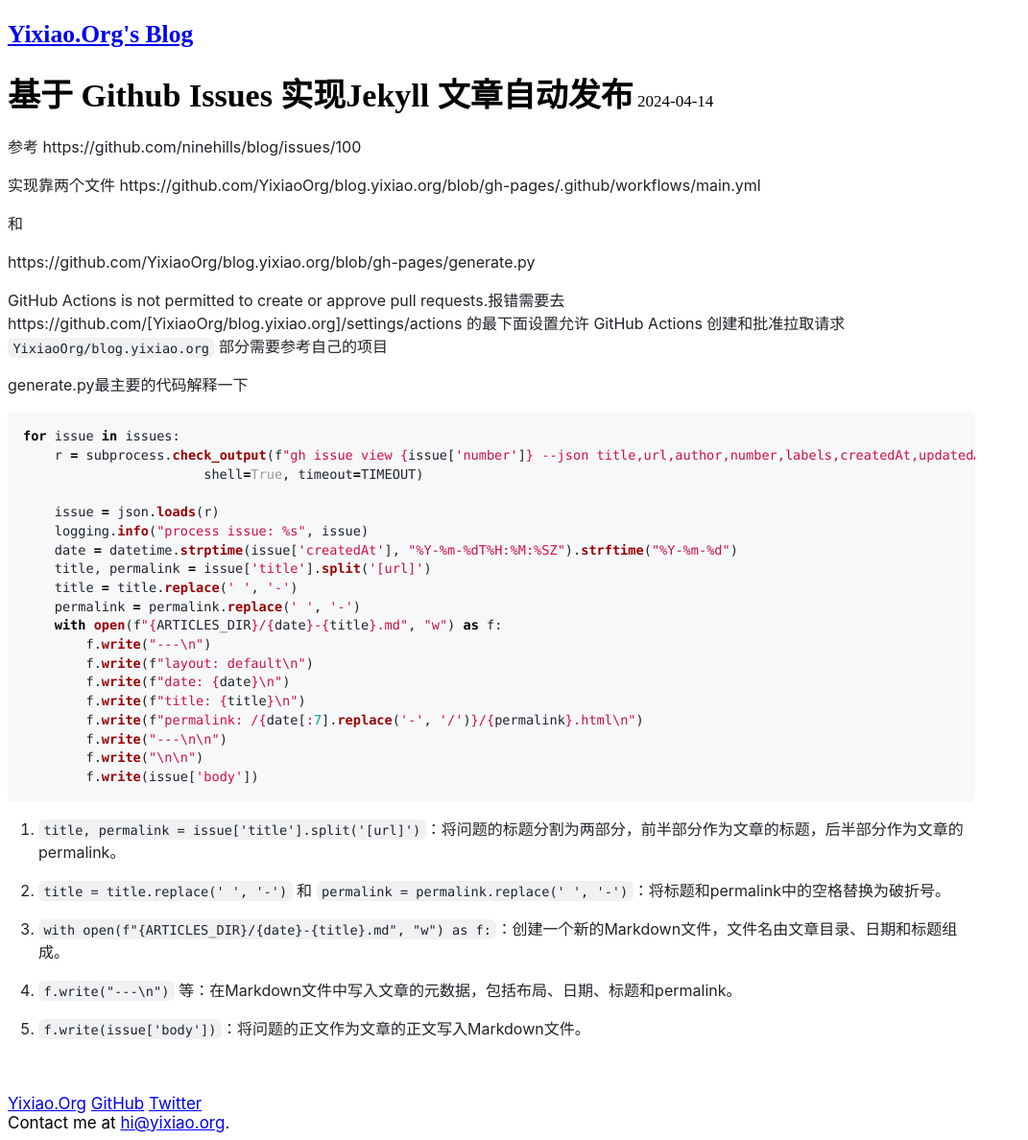
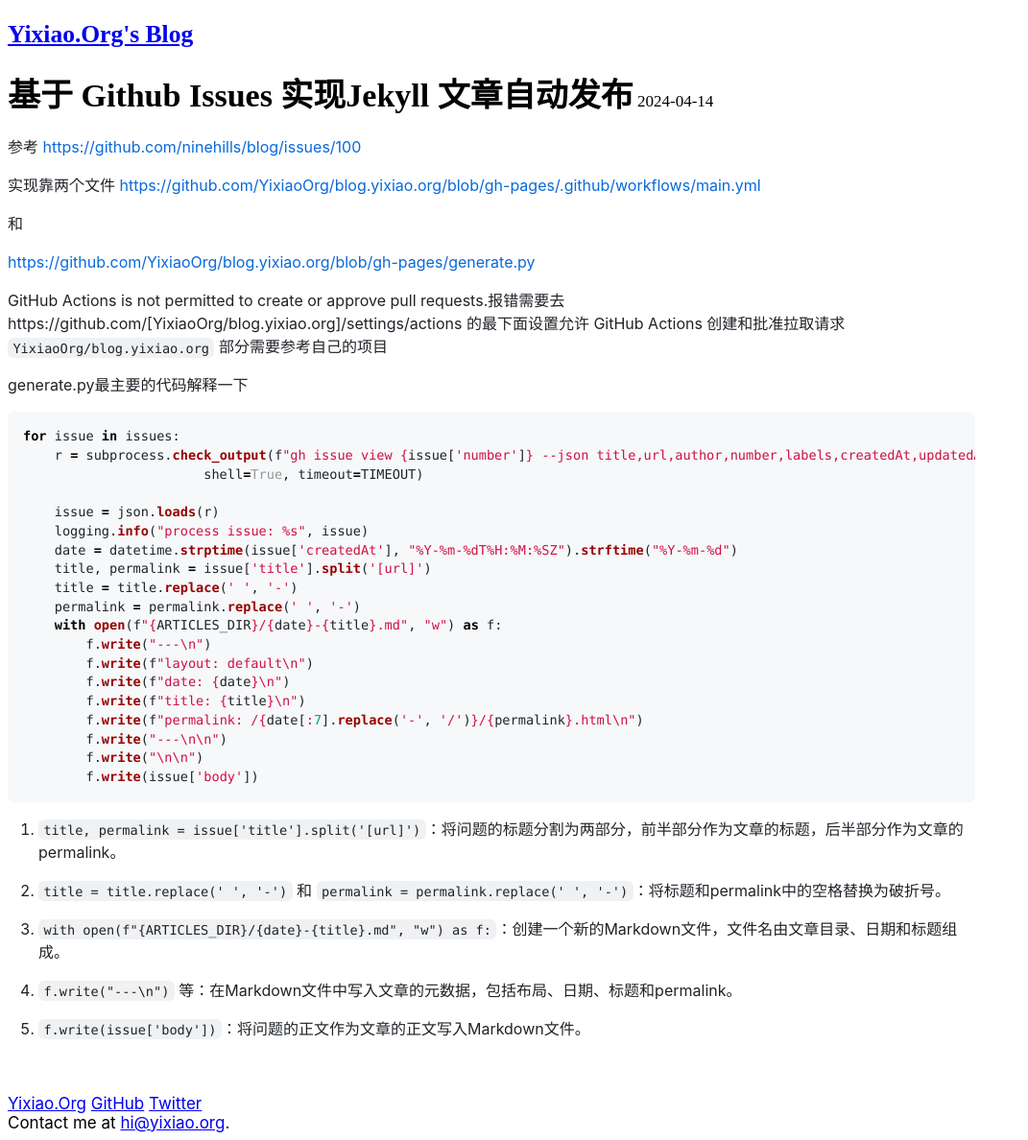
Before and after one commit to YixiaoOrg/blog.yixiao.org, a Jekyll site: the page built from _posts/2024-04-14-基于 Github Issues 实现Jekyll 文章自动发布.md, in a window 1280 px wide. Shown: the whole page at 96% size, without its empty margins (0-1071 px from the left). Built offline with Jekyll 4.4.1, drawn with Linux system fonts in a browser that asks for light colours; comment, search, counter and statistics services are not loaded; part of the change alters nothing that is shown.

Commit message:
[create-pull-request] automated change

```diff
--- a/_posts/2024-04-14-基于 Github Issues 实现Jekyll 文章自动发布.md
+++ b/_posts/2024-04-14-基于 Github Issues 实现Jekyll 文章自动发布.md
@@ -7,14 +7,14 @@ permalink: /2024/04/issue-to-Jekyll.html
 
 
 
-参考 https://github.com/ninehills/blog/issues/100
+参考 [https://github.com/ninehills/blog/issues/100](https://github.com/ninehills/blog/issues/100)
 
 实现靠两个文件
-https://github.com/YixiaoOrg/blog.yixiao.org/blob/gh-pages/.github/workflows/main.yml
+[https://github.com/YixiaoOrg/blog.yixiao.org/blob/gh-pages/.github/workflows/main.yml](https://github.com/YixiaoOrg/blog.yixiao.org/blob/gh-pages/.github/workflows/main.yml)
 
 和
 
-https://github.com/YixiaoOrg/blog.yixiao.org/blob/gh-pages/generate.py
+[https://github.com/YixiaoOrg/blog.yixiao.org/blob/gh-pages/generate.py](https://github.com/YixiaoOrg/blog.yixiao.org/blob/gh-pages/generate.py)
 
 GitHub Actions is not permitted to create or approve pull requests.报错需要去https://github.com/[YixiaoOrg/blog.yixiao.org]/settings/actions 的最下面设置允许 GitHub Actions 创建和批准拉取请求
 `YixiaoOrg/blog.yixiao.org` 部分需要参考自己的项目
```
